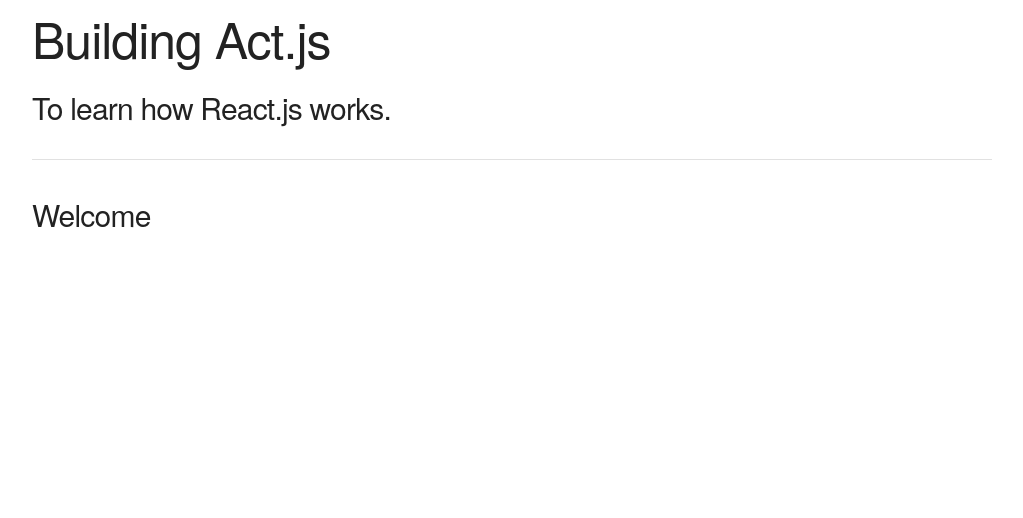
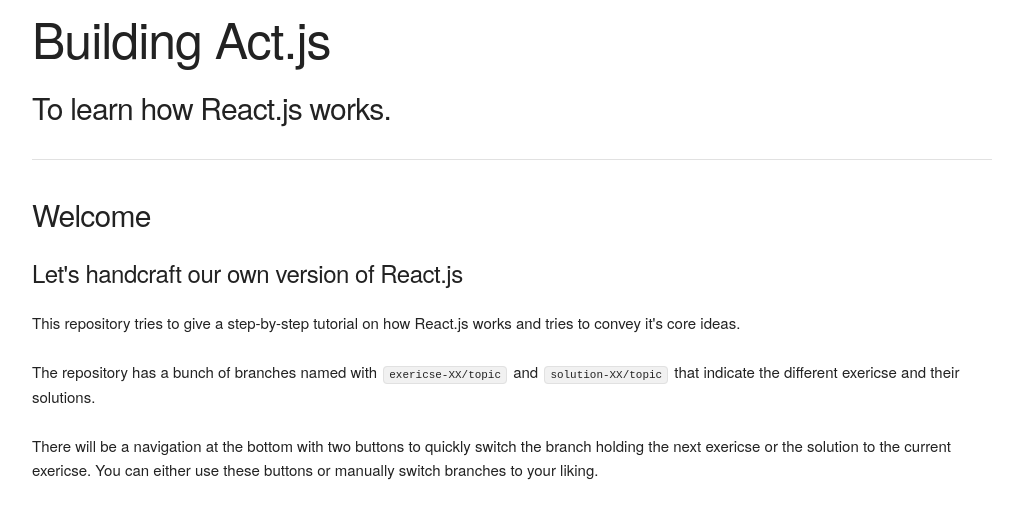
Before and after one commit to Preventis/learn-react-by-building-act.js, a website: page index.html in a window 1280 px wide. Shown: the whole page, without its empty margins (128-1151 px from the left). Drawn offline with nearby package versions, Linux system fonts and the light colour scheme.

Commit message:
EDIT/index.html: introduction

```diff
--- a/index.html
+++ b/index.html
@@ -12,14 +12,26 @@
       <h4>To learn how React.js works.</h4>
       <hr/>
       <h4>Welcome</h4>
+      <h5>Let's handcraft our own version of React.js</h5>
+
+      <p>
+        This repository tries to give a step-by-step tutorial on how React.js
+        works and tries to convey it's core ideas.
+      </p>
+      <p>
+        The repository has a bunch of branches named
+        with <code>exericse-XX/topic</code> and <code>solution-XX/topic</code>
+        that indicate the different exericse and their solutions.
+      </p>
+      <p>
+        There will be a navigation at the bottom with two buttons to quickly
+        switch the branch holding the next exericse or the solution to the
+        current exericse. You can either use these buttons or manually switch
+        branches to your liking.
+      </p>
     </div>
 
   </body>
-
-  <!--
-      Add script tags to include the playground.js file from the src directory.
-      make sure to import it with type="module".
-    -->
 
   <div id="tutorial-nav" class="container">
     <button id="btn-next" class="button-primary">exericse-00/setup</button>
```
